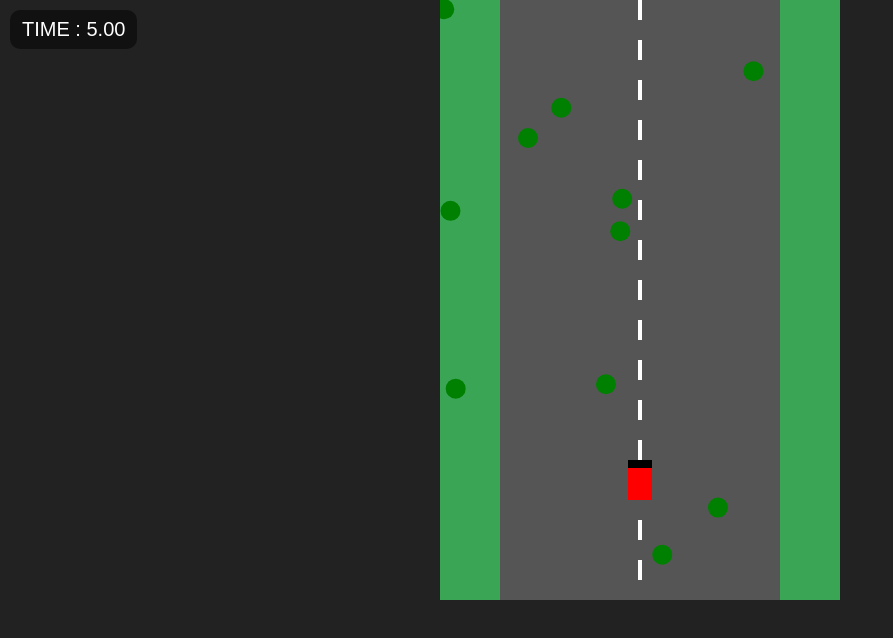
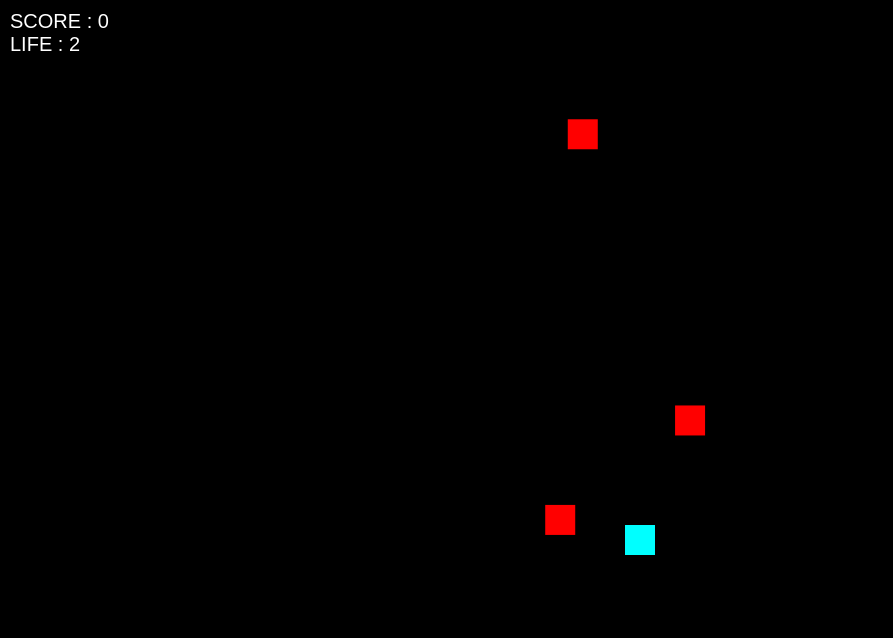
Before and after one commit to t-shota8810/shota3, a plain HTML site: page index.html in a window 1280 px wide. Shown: the whole page, without its empty margins (0-893 px from the left). Drawn offline with Linux system fonts and the light colour scheme.

Commit message:
Update index.html

```diff
--- a/index.html
+++ b/index.html
@@ -2,13 +2,13 @@
 <html lang="ja">
 <head>
 <meta charset="UTF-8">
-<title>Race Game</title>
+<title>Shooting Game</title>
 
 <style>
 
 body{
 margin:0;
-background:#222;
+background:black;
 overflow:hidden;
 font-family:sans-serif;
 }
@@ -16,7 +16,7 @@ font-family:sans-serif;
 #game{
 display:block;
 margin:auto;
-background:#3aa655;
+background:black;
 }
 
 #ui{
@@ -25,9 +25,6 @@ top:10px;
 left:10px;
 color:white;
 font-size:20px;
-background:rgba(0,0,0,0.5);
-padding:8px 12px;
-border-radius:10px;
 }
 
 </style>
@@ -36,226 +33,216 @@ border-radius:10px;
 <body>
 
 <div id="ui">
-TIME : <span id="time">0.00</span>
+SCORE : <span id="score">0</span>
+<br>
+LIFE : <span id="life">3</span>
 </div>
 
 <canvas id="game" width="400" height="600"></canvas>
 
 <script>
 
-const canvas = document.getElementById("game")
-const ctx = canvas.getContext("2d")
+const canvas=document.getElementById("game")
+const ctx=canvas.getContext("2d")
 
-const WIDTH = canvas.width
-const HEIGHT = canvas.height
+const WIDTH=canvas.width
+const HEIGHT=canvas.height
 
 let keys={}
 
 document.addEventListener("keydown",e=>keys[e.key]=true)
 document.addEventListener("keyup",e=>keys[e.key]=false)
 
-let startTime=Date.now()
-let finished=false
+let score=0
+let life=3
+let gameover=false
 
-let trackOffset=0
+//================
+// プレイヤー
+//================
 
-const trackLength=6000
-
-//=================
-// コース設定
-//=================
-
-const course=[
-{length:800,curve:0},
-{length:700,curve:0.7},
-{length:700,curve:-0.6},
-{length:600,curve:0},
-{length:600,curve:-0.8},
-{length:700,curve:0.9},
-{length:800,curve:0},
-{length:600,curve:-1},
-{length:1000,curve:0}
-]
-
-//=================
-// 車
-//=================
-
-let car={
+let player={
 x:WIDTH/2,
-y:HEIGHT-120,
-speed:0,
-angle:0
+y:HEIGHT-60,
+speed:6,
+power:1,
+powerTimer:0
 }
 
-//=================
-// 敵車
-//=================
+//================
+// 弾
+//================
+
+let bullets=[]
+
+//================
+// 敵
+//================
 
 let enemies=[]
 
-for(let i=0;i<6;i++){
+//================
+// 爆発
+//================
+
+let explosions=[]
+
+//================
+// アイテム
+//================
+
+let items=[]
+
+//================
+// 敵生成
+//================
+
+function spawnEnemy(){
 
 enemies.push({
-
-x:Math.random()*200+100,
-y:-i*800-600,
-speed:4+Math.random()*2
-
+x:Math.random()*WIDTH,
+y:-20,
+speed:2+Math.random()*2
 })
 
 }
 
-//=================
-// 木
-//=================
+setInterval(spawnEnemy,1000)
 
-let trees=[]
+//================
+// 発射
+//================
 
-for(let i=0;i<80;i++){
+function shoot(){
 
-trees.push({
+if(player.power==1){
 
-x:Math.random()*WIDTH,
-y:Math.random()*trackLength
-
-})
+bullets.push({x:player.x,y:player.y,vx:0})
 
 }
 
-//=================
-// カーブ取得
-//=================
+if(player.power==2){
 
-function getCurve(offset){
-
-let total=0
-
-for(let seg of course){
-
-total+=seg.length
-
-if(offset<total){
-return seg.curve
-}
-
-}
-
-return 0
-
-}
-
-//=================
-// 更新
-//=================
-
-function update(){
-
-if(finished)return
-
-if(keys["ArrowUp"])car.speed+=0.2
-if(keys["ArrowDown"])car.speed-=0.2
-
-car.speed*=0.98
-
-if(keys["ArrowLeft"])car.angle-=0.04
-if(keys["ArrowRight"])car.angle+=0.04
-
-if(car.speed>10)car.speed=10
-if(car.speed<-4)car.speed=-4
-
-let curve=getCurve(trackOffset)
-
-car.x+=Math.sin(car.angle)*car.speed
-car.x-=curve*car.speed*2
-
-trackOffset+=Math.cos(car.angle)*car.speed
-
-if(car.x<40||car.x>WIDTH-40){
-
-car.speed*=0.9
-
-}
-
-for(let e of enemies){
-
-e.y+=car.speed-e.speed
-
-if(e.y>HEIGHT+100){
-
-e.y=-Math.random()*2000
-e.x=Math.random()*200+100
-
-}
-
-if(Math.abs(e.y-car.y)<40&&Math.abs(e.x-car.x)<30){
-
-car.speed*=0.5
+bullets.push({x:player.x,y:player.y,vx:-2})
+bullets.push({x:player.x,y:player.y,vx:0})
+bullets.push({x:player.x,y:player.y,vx:2})
 
 }
 
 }
 
-if(trackOffset>trackLength){
+//================
+// 爆発生成
+//================
 
-finished=true
-alert("GOAL! TIME : "+document.getElementById("time").textContent+" 秒")
+function createExplosion(x,y){
+
+explosions.push({
+x:x,
+y:y,
+r:5,
+life:20
+})
+
+}
+
+//================
+// 更新
+//================
+
+function update(){
+
+if(gameover)return
+
+//移動
+
+if(keys["ArrowLeft"]) player.x-=player.speed
+if(keys["ArrowRight"]) player.x+=player.speed
+
+if(player.x<10)player.x=10
+if(player.x>WIDTH-10)player.x=WIDTH-10
+
+//弾
+
+for(let b of bullets){
+
+b.y-=8
+b.x+=b.vx
+
+}
+
+bullets=bullets.filter(b=>b.y>-20)
+
+//敵
+
+for(let e of enemies){
+
+e.y+=e.speed
+
+}
+
+//爆発
+
+for(let ex of explosions){
+
+ex.r+=2
+ex.life--
+
+}
+
+explosions=explosions.filter(e=>e.life>0)
+
+//アイテム
+
+for(let it of items){
+
+it.y+=3
+
+if(Math.abs(it.x-player.x)<20 && Math.abs(it.y-player.y)<20){
+
+player.power=2
+player.powerTimer=600
+
+it.dead=true
 
 }
 
 }
 
-//=================
-// 道路描画
-//=================
+items=items.filter(i=>!i.dead && i.y<HEIGHT+20)
 
-function drawTrack(){
+//パワー時間
 
-ctx.fillStyle="#3aa655"
-ctx.fillRect(0,0,WIDTH,HEIGHT)
+if(player.powerTimer>0){
 
-let curve=getCurve(trackOffset)
+player.powerTimer--
 
-let shift=curve*200
+if(player.powerTimer==0){
 
-ctx.fillStyle="#555"
-ctx.fillRect(60+shift,0,WIDTH-120,HEIGHT)
-
-ctx.strokeStyle="white"
-ctx.lineWidth=4
-
-for(let i=-40;i<HEIGHT;i+=40){
-
-ctx.beginPath()
-
-ctx.moveTo(WIDTH/2+shift,i+(trackOffset%40))
-ctx.lineTo(WIDTH/2+shift,i+20+(trackOffset%40))
-
-ctx.stroke()
+player.power=1
 
 }
 
 }
 
-//=================
-// 木
-//=================
+//敵削除
 
-function drawTrees(){
+for(let i=enemies.length-1;i>=0;i--){
 
-ctx.fillStyle="green"
+let e=enemies[i]
 
-for(let t of trees){
+if(e.y>HEIGHT){
 
-let y=t.y-trackOffset
+enemies.splice(i,1)
 
-if(y>-50&&y<HEIGHT+50){
+life--
 
-ctx.beginPath()
+document.getElementById("life").textContent=life
 
-ctx.arc(t.x,y,10,0,Math.PI*2)
+if(life<=0){
 
-ctx.fill()
+gameover=true
+alert("GAME OVER")
 
 }
 
@@ -263,79 +250,119 @@ ctx.fill()
 
 }
 
-//=================
-// 敵車
-//=================
+//衝突判定
 
-function drawEnemies(){
+for(let i=enemies.length-1;i>=0;i--){
 
-for(let e of enemies){
+for(let j=bullets.length-1;j>=0;j--){
 
-ctx.fillStyle="blue"
+let e=enemies[i]
+let b=bullets[j]
 
-ctx.fillRect(e.x-10,e.y-20,20,40)
+if(Math.abs(e.x-b.x)<15 && Math.abs(e.y-b.y)<15){
+
+createExplosion(e.x,e.y)
+
+if(Math.random()<0.2){
+
+items.push({x:e.x,y:e.y})
+
+}
+
+enemies.splice(i,1)
+bullets.splice(j,1)
+
+score+=10
+document.getElementById("score").textContent=score
+
+break
 
 }
 
 }
 
-//=================
-// 自車
-//=================
-
-function drawCar(){
-
-ctx.save()
-
-ctx.translate(car.x,car.y)
-ctx.rotate(car.angle)
-
-ctx.fillStyle="red"
-ctx.fillRect(-12,-20,24,40)
-
-ctx.fillStyle="black"
-ctx.fillRect(-12,-20,24,8)
-
-ctx.restore()
+}
 
 }
 
-//=================
+//================
 // 描画
-//=================
+//================
 
 function draw(){
 
-drawTrack()
-drawTrees()
-drawEnemies()
-drawCar()
+ctx.fillStyle="black"
+ctx.fillRect(0,0,WIDTH,HEIGHT)
+
+//プレイヤー
+
+ctx.fillStyle="cyan"
+ctx.fillRect(player.x-15,player.y-15,30,30)
+
+//弾
+
+ctx.fillStyle="yellow"
+
+for(let b of bullets){
+
+ctx.fillRect(b.x-3,b.y-10,6,10)
 
 }
 
-//=================
-// タイマー
-//=================
+//敵
 
-function updateTimer(){
+ctx.fillStyle="red"
 
-if(finished)return
+for(let e of enemies){
 
-let t=(Date.now()-startTime)/1000
-
-document.getElementById("time").textContent=t.toFixed(2)
+ctx.fillRect(e.x-15,e.y-15,30,30)
 
 }
 
-//=================
-// ループ
-//=================
+//爆発
+
+for(let ex of explosions){
+
+ctx.beginPath()
+ctx.arc(ex.x,ex.y,ex.r,0,Math.PI*2)
+ctx.fillStyle="orange"
+ctx.fill()
+
+}
+
+//アイテム
+
+ctx.fillStyle="lime"
+
+for(let it of items){
+
+ctx.beginPath()
+ctx.arc(it.x,it.y,8,0,Math.PI*2)
+ctx.fill()
+
+}
+
+}
+
+//================
+// 連射制御
+//================
+
+let shootTimer=0
 
 function gameLoop(){
 
 update()
 draw()
-updateTimer()
+
+shootTimer++
+
+if(keys[" "] && shootTimer>10){
+
+shoot()
+shootTimer=0
+
+}
 
 requestAnimationFrame(gameLoop)
 
```
